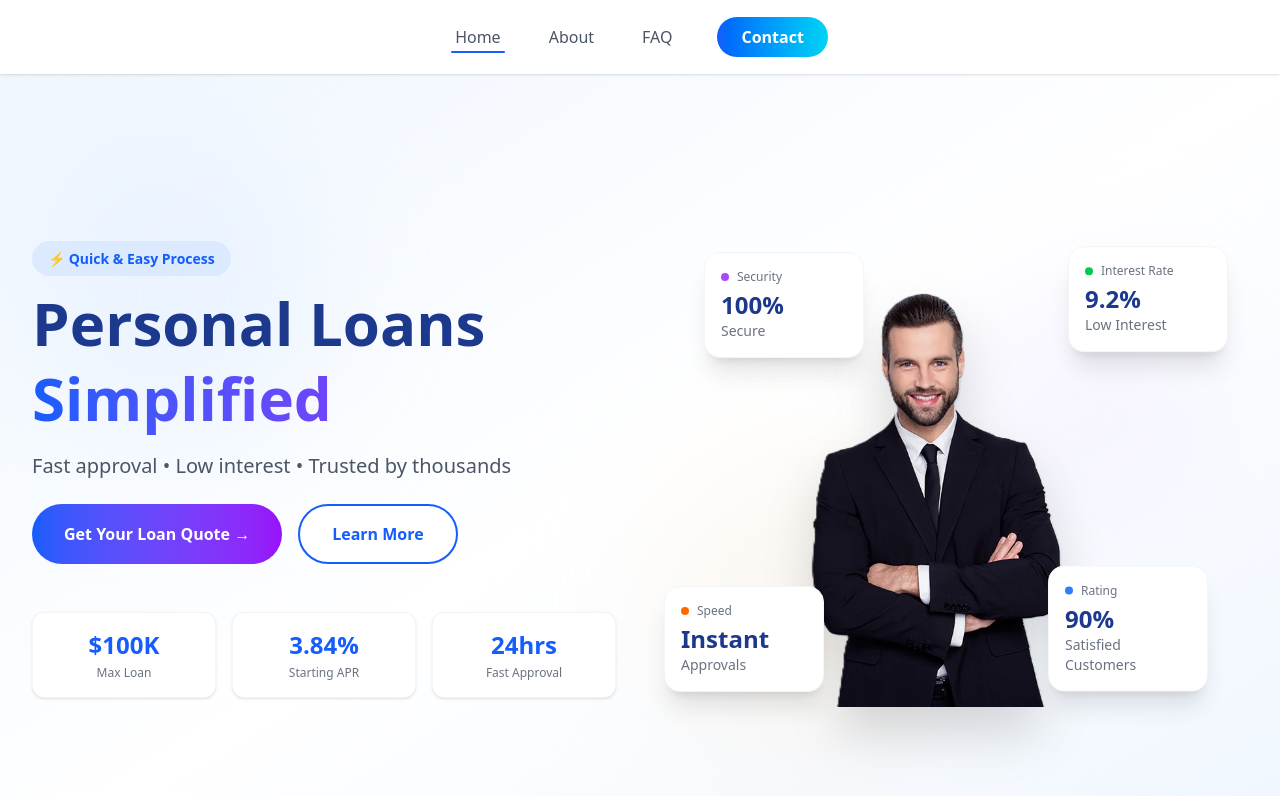
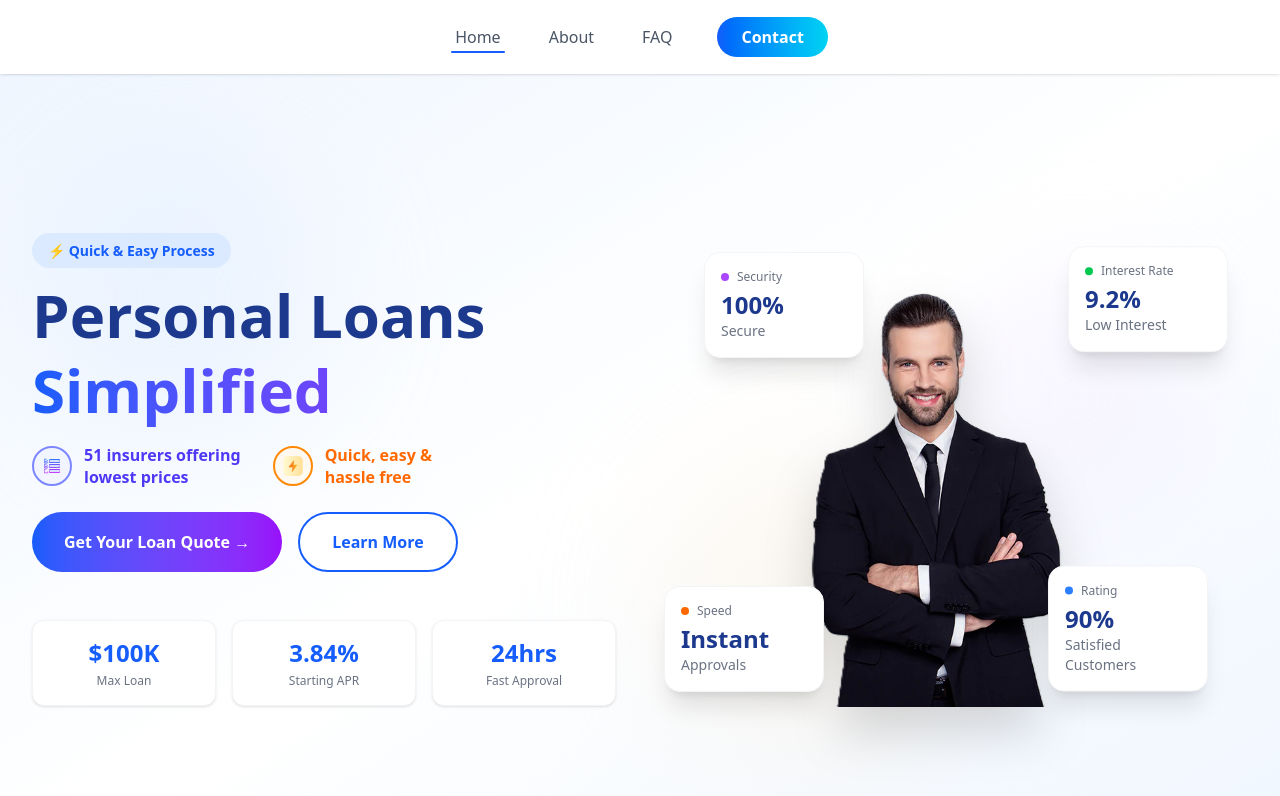
Before and after one commit to Animeshkumar5/loan, a React (Vite) app: page / in a window 1280 px wide. Shown: the top 796 px of the page. Built offline with nearby package versions, Linux system fonts and the light colour scheme.

Commit message:
updated the hero section

```diff
--- a/src/pages/Home.jsx
+++ b/src/pages/Home.jsx
@@ -130,9 +130,44 @@ export default function Home() {
                   </span>
                 </h1>
 
-                <p className="text-lg sm:text-xl text-gray-600 max-w-lg mx-auto lg:mx-0">
-                  Fast approval • Low interest • Trusted by thousands
-                </p>
+
+                {/* Quick benefits row */}
+                <div className="mt-4 flex flex-col sm:flex-row gap-4 sm:gap-8 justify-center lg:justify-start">
+                   {/* Left item */}
+                    <div className="flex items-center gap-3">
+                        <div className="w-10 h-10 rounded-full border-2 border-indigo-400 flex items-center justify-center bg-indigo-50/70">
+                        {/* purple checklist icon */}
+                          <img
+                              src="/icons/checklist.png"   // yahan apna checklist icon ka path daalna
+                              alt="Insurers icon"
+                              className="w-5 h-5"
+                          />
+                          </div>
+                          <p className="text-sm sm:text-base font-semibold text-indigo-600 leading-snug text-left">
+                            51 insurers offering
+                            <br className="hidden sm:block" />
+                            lowest prices
+                          </p>
+                    </div>
+
+                  {/* Right item */}
+                  <div className="flex items-center gap-3">
+                    <div className="w-10 h-10 rounded-full border-2 border-orange-400 flex items-center justify-center bg-orange-50/80">
+                    {/* orange lightning icon */}
+                      <img
+                      src="/icons/lightning.png"   // yahan apna lightning icon ka path daalna
+                      alt="Fast icon"
+                      className="w-5 h-5"
+                    />
+                    </div>
+                    <p className="text-sm sm:text-base font-semibold text-orange-500 leading-snug text-left">
+                      Quick, easy &amp;
+                      <br className="hidden sm:block" />
+                      hassle free
+                    </p>
+                  </div>
+              </div>
+
               </div>
 
               {/* CTA Button */}
```
Also changed, not shown: public/icons/checklist.png (added), public/icons/lightning.png (added).
